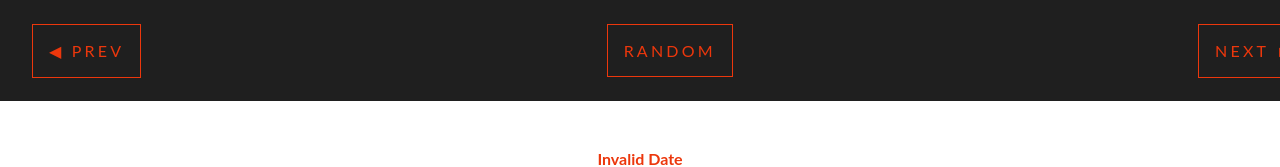
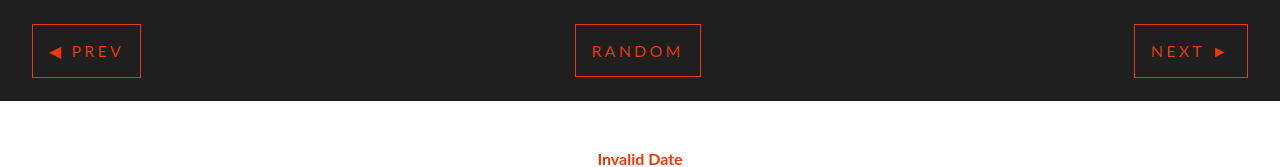
Before and after one commit to kshkinova/comics_app, a React (Create React App) app in the folder client/: page / in a window 1280 px wide. Shown: the top 167 px of the page. Built offline with nearby package versions, Linux system fonts and the light colour scheme; no server answers.

Commit message:
modified margins

```diff
--- a/client/src/App.css
+++ b/client/src/App.css
@@ -46,9 +46,11 @@
 }
 .prev {
   float: left;
+  margin: 0 0 0 1em !important;
 }
 .next {
   float: right;
+  margin: 0 5em 0 0 !important;
 }
 
 .links {
```
